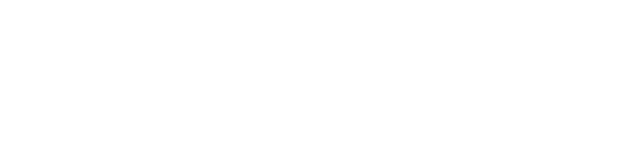
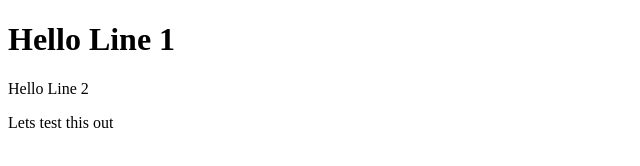
Before and after one commit to Adski1234/friday-week1-workshop, a plain HTML site: page index.html in a window 1280 px wide. Shown: the whole page, without its empty margins (0-640 px from the left). Drawn offline with Linux system fonts and the light colour scheme.

Commit message:
Second Amendments

```diff
--- a/index.html
+++ b/index.html
@@ -8,6 +8,9 @@
 
 </head>
 <body>
+    <h1>Hello Line 1</h1>
+    <p>Hello Line 2</p>
+    <div>Lets test this out</div>
 
 </body>
 </html>
```
